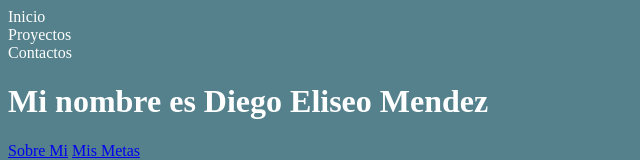
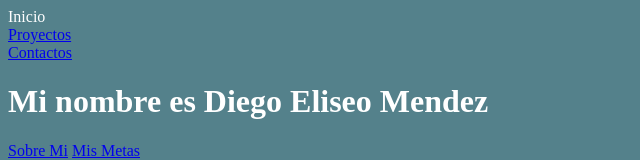
Before and after one commit to EliseoMndz/mi-portafolio, a plain HTML site: page Index.html in a window 1280 px wide. Shown: the top 160 px of the page, without its empty margins (0-640 px from the left). Drawn offline with Linux system fonts and the light colour scheme.

Commit message:
Referencias puestas

```diff
--- a/Index.html
+++ b/Index.html
@@ -21,8 +21,8 @@
 <body>
     <header>
         <nav>Inicio</nav>
-        <nav>Proyectos</nav>
-        <nav>Contactos</nav>
+        <nav><a href="proyectos.html">Proyectos</a></nav>
+        <nav><a href="contacto.html">Contactos</a></nav>
         <h1>Mi nombre es Diego Eliseo Mendez</h1>
     </header>
 
```
Also changed, not shown: contacto.html (renamed from img/contacto.html).
